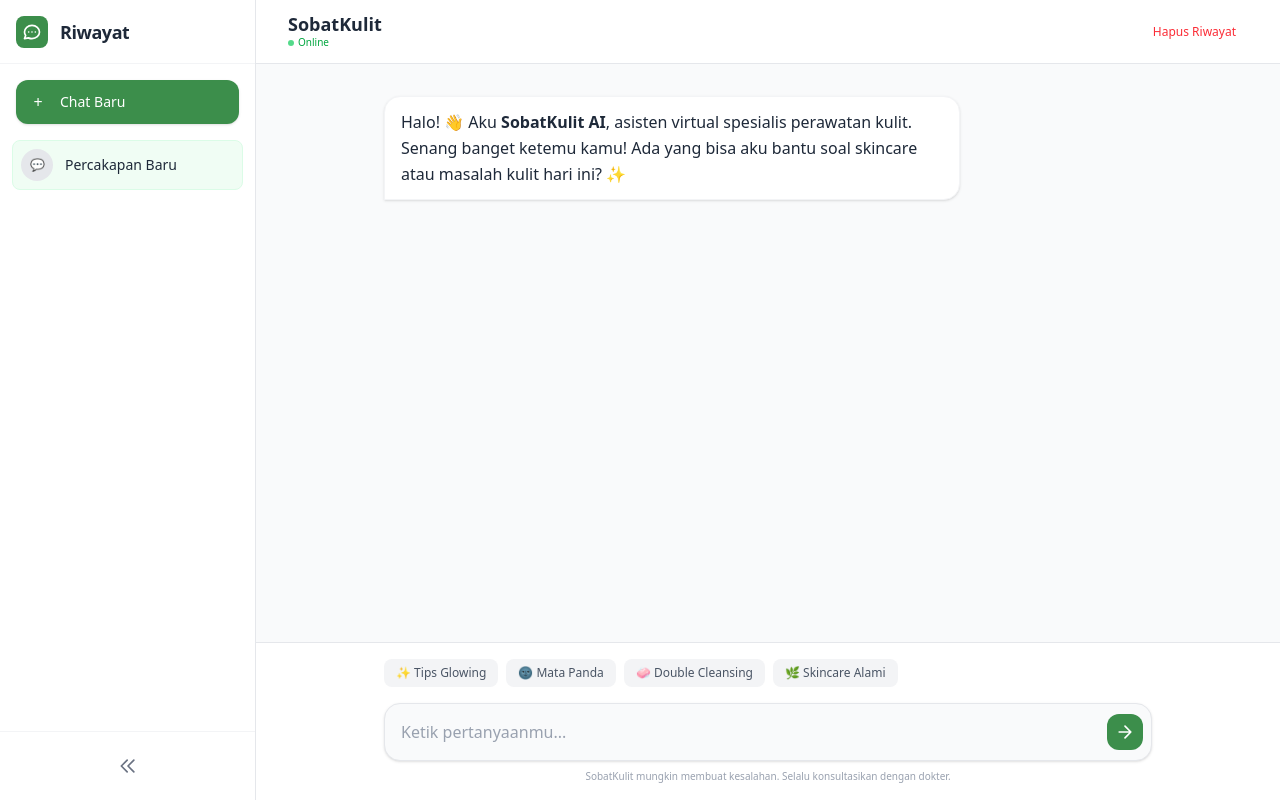
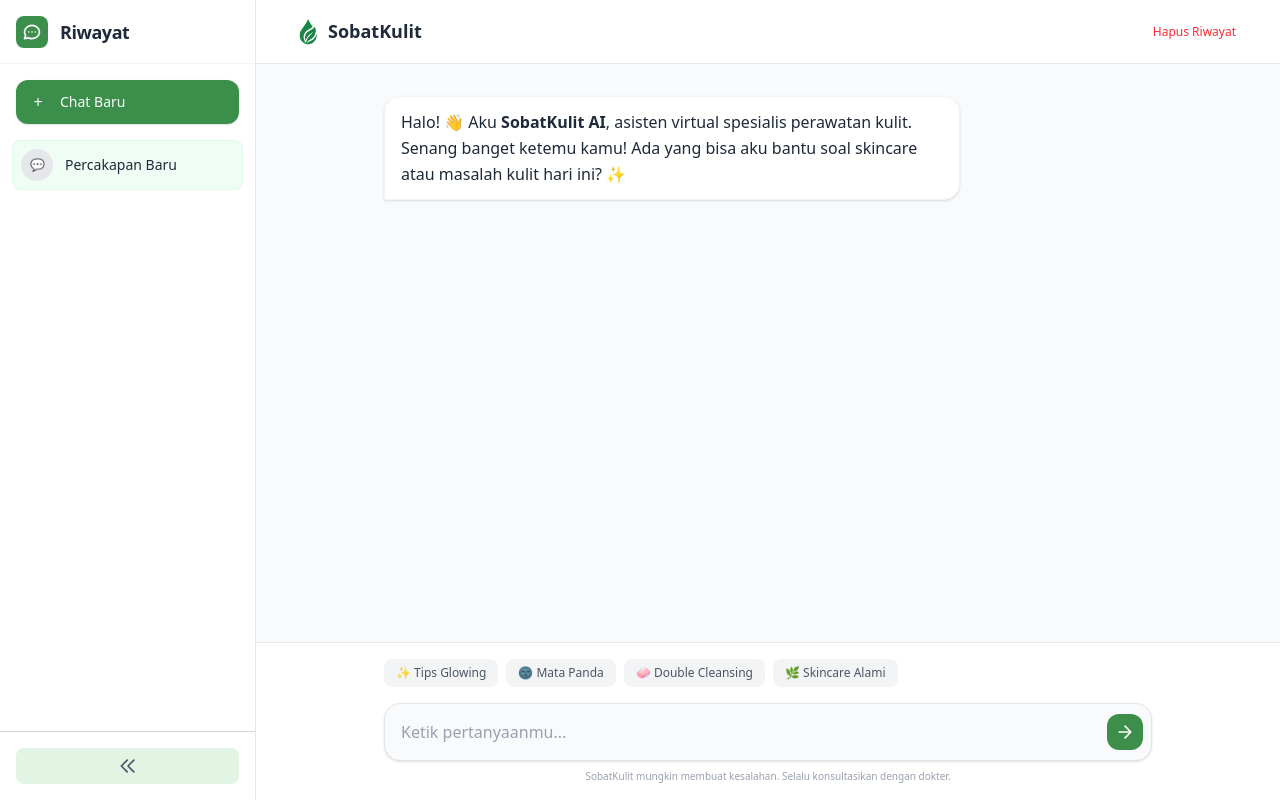
Before and after one commit to DaffaYusufM/SobatKulit, a Laravel app: page /chatbot in a window 1280 px wide. Run offline with Laravel 12, Linux system fonts and the light colour scheme; style sheets or scripts are compiled from the project's sources.

Commit message:
first commit

```diff
--- a/resources/views/chatbot.blade.php
+++ b/resources/views/chatbot.blade.php
@@ -54,8 +54,8 @@
       <div id="empty-history" class="text-center text-xs text-gray-400 mt-10 hidden sidebar-text">Belum ada riwayat</div>
     </div>
 
-    <div class="p-4 border-t border-gray-100 hidden md:flex items-center justify-between">
-      <button id="toggle-sidebar-desktop" class="p-2 rounded-lg hover:bg-gray-100 text-gray-500 w-full flex justify-center" title="Collapse Sidebar">
+    <div class="p-4 border-t border-gray-300 hidden md:flex items-center justify-between">
+      <button id="toggle-sidebar-desktop" class="p-2 rounded-lg hover:bg-gray-100 bg-bg-himud text-gray-600 w-full flex justify-center" title="Collapse Sidebar">
         <svg id="collapse-icon" class="w-5 h-5 transform transition-transform" fill="none" stroke="currentColor" viewBox="0 0 24 24"><path stroke-linecap="round" stroke-linejoin="round" stroke-width="2" d="M11 19l-7-7 7-7m8 14l-7-7 7-7"/></svg>
       </button>
     </div>
@@ -73,13 +73,14 @@
           <svg class="w-6 h-6" fill="none" stroke="currentColor" viewBox="0 0 24 24"><path stroke-linecap="round" stroke-linejoin="round" stroke-width="2" d="M4 6h16M4 12h16M4 18h7"/></svg>
         </button>
 
-        <div class="flex flex-col">
+        <div class="flex flex-row justify-center items-center">
+            <img src="{{ asset('assets/images/logo/Logo-SobatKulit.png') }}" alt="sobatkulit logo" class="w-10 h-10">
             <a href="{{ url('/') }}">
                 <h2 class="text-lg font-bold text-gray-800 leading-tight">SobatKulit</h2>
             </a>
-          <span class="text-[10px] text-green-600 font-medium flex items-center gap-1">
+          {{-- <span class="text-[10px] text-green-600 font-medium flex items-center gap-1">
             <span class="w-1.5 h-1.5 rounded-full bg-green-500 animate-pulse"></span> Online
-          </span>
+          </span> --}}
         </div>
       </div>
 
```
